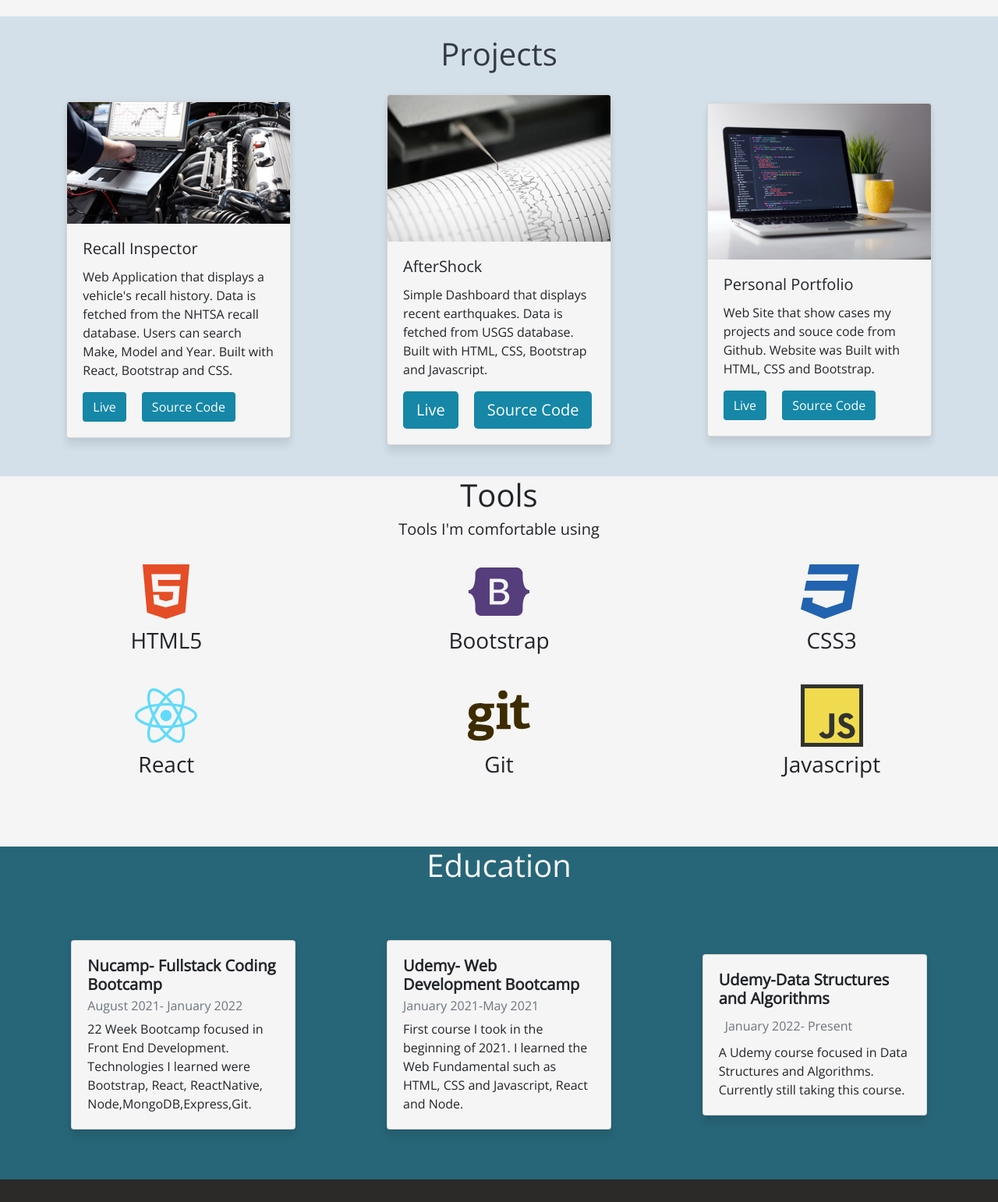
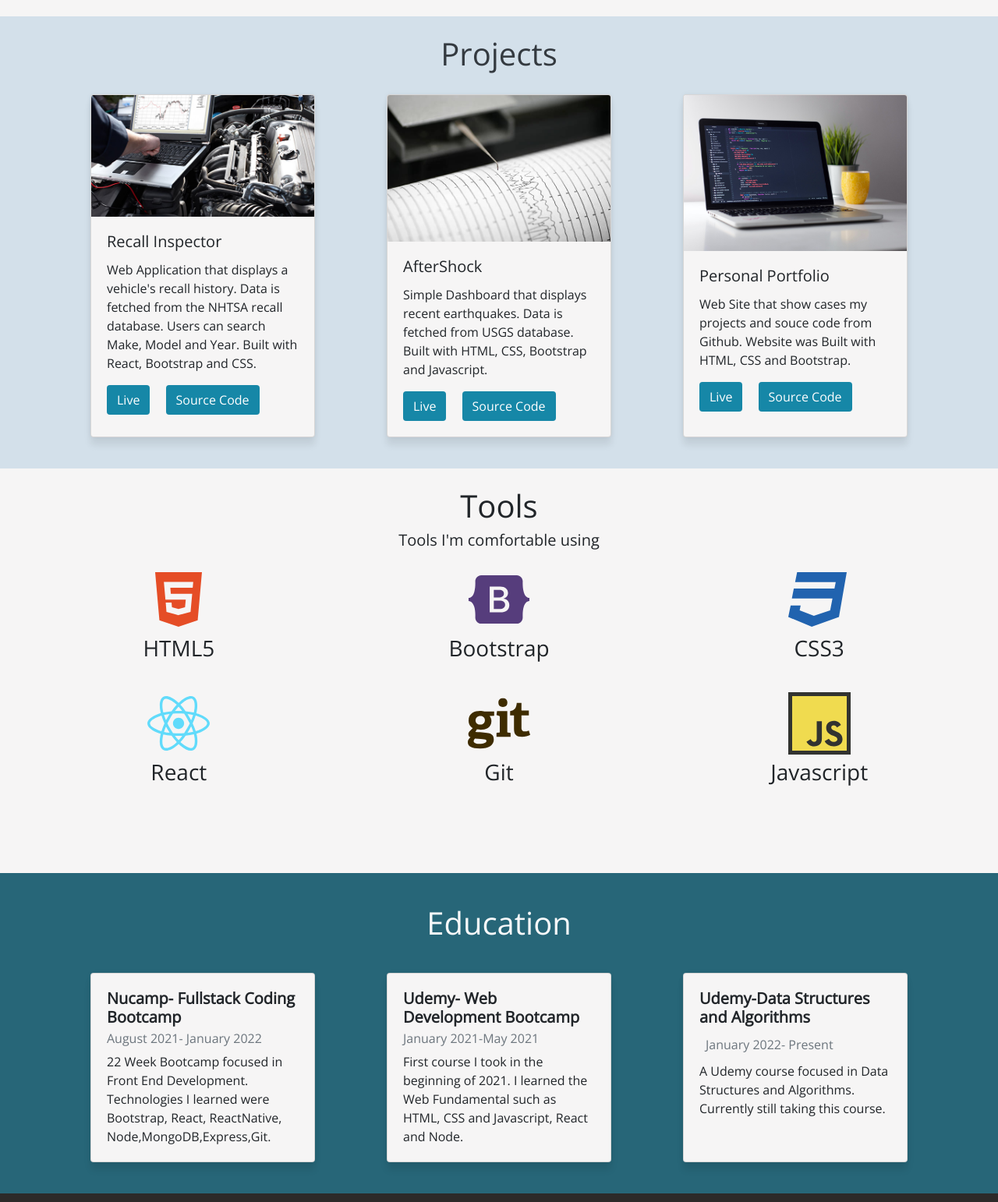
Before and after one commit to jrosales6213/Personal-Website, a plain HTML site: page index.html in a window 1280 px wide. Shown: the part 1245-2787 px from the top of the page at 78% size. Drawn offline with nearby package versions, Linux system fonts and the light colour scheme.

Commit message:
refactor responsive containers

```diff
--- a/index.html
+++ b/index.html
@@ -55,7 +55,7 @@
 <!--- ABOUT ME -->
 
 <div id="about-me" class="aboutme p-4">
-	<div class="d-flex welcome container-fluid justify-content-center pb-1">
+	<div class="d-flex container-fluid justify-content-center pb-1">
 		<div class="row text-center">
 			<div class="col">
 				<h1 class="text-dark">About Me</h1>
@@ -63,7 +63,7 @@
 		</div>
 	</div>
 
-<div class=" container-fluid welcome">
+<div class=" container-fluid">
 	<div class="row">
 		<div class="col-md-6 d-flex justify-content-center profile-img-cont">
 			<img class="profile-img" src="./public/profile-pic.jpg">
@@ -89,10 +89,10 @@
 		</div>
 	</div>
 </div>
-<div class="container-fluid welcome">
-	<div class="row align-items-center">
-		<div class="col-md-4 justify-content-center d-flex">
-			<div class="card align-items-center" style="width: 18rem;">
+<div class="container">
+	<div class="row">
+		<div class="col-sm justify-content-center d-flex">
+			<div class="card align-items-center h-100" style="width: 18rem;">
 				<img class="card-img-top" src="./public/computer.jpg" alt="Card" >
 				<div class="card-body">
 				  <h5 class="card-title">Recall Inspector</h5>
@@ -102,19 +102,19 @@
 				</div>
 			  </div>
 		</div>
-		<div class="col-md-4 justify-content-center d-flex">
-			<div class="card align-items-center" style="width: 18rem;">
+		<div class="col-sm justify-content-center d-flex">
+			<div class="card align-items-center h-100" style="width: 18rem;">
 				<img class="card-img-top" src="./public/scale.jpg" alt="Card">
 				<div class="card-body">
 				  <h5 class="card-title">AfterShock</h5>
 				  <p class="card-text">Simple Dashboard that displays recent earthquakes. Data is fetched from USGS database. Built with HTML, CSS, Bootstrap and Javascript. </p>
-				  <a target="_blank" class="btn btn-lg btn-live mr-3" href="https://zen-easley-925419.netlify.app/">Live</a>
-				  <a target="_blank" class="btn btn-lg btn-code" href="https://github.com/jrosales6213/earthquaketracker">Source Code</a>
+				  <a target="_blank" class="btn  btn-live mr-3" href="https://zen-easley-925419.netlify.app/">Live</a>
+				  <a target="_blank" class="btn  btn-code" href="https://github.com/jrosales6213/earthquaketracker">Source Code</a>
 				</div>
 			  </div>
 		</div>
-		<div class="col-md-4 justify-content-center d-flex">
-			<div class="card align-items-center" style="width: 18rem;">
+		<div class="col-sm justify-content-center d-flex">
+			<div class="card align-items-center h-100" style="width: 18rem;">
 				<img class="card-img-top" src="./public/clement.jpg" alt="Card" height="200px">
 				<div class="card-body">
 				  <h5 class="card-title">Personal Portfolio</h5>
@@ -130,11 +130,11 @@
 
 <!-- TOOLS -->
 
-<div id="tools" class="tools">
-	<div class="d-flex welcome container-fluid justify-content-center pb-1">
+<div id="tools" class="tools p-4">
+	<div class="d-flex welcome container-fluid justify-content-center">
 		<div class="row text-center">
 			<div class="col">
-				<h1>Tools</h1>
+				<h1 class="">Tools</h1>
 				<p class="h5">Tools I'm comfortable using</p>
 			</div>
 		</div>
@@ -171,18 +171,18 @@
 
 <!-- EXPERIENCE -->
 
- <div id="education" class="experience">
-	<div class="d-flex welcome container-fluid justify-content-center ">
-		<div class="row text-center">
-			<div class="col">
-				<h1 class="text-light">Education</h1>
+ <div id="education" class="experience p-4">
+	<div class="container ">
+		<div class="row">
+			<div class="col-sm">
+				<h1 class="text-light text-center">Education</h1>
 			</div>
 		</div>
 	</div>
-	<div class="container-fluid welcome p-5">
-		<div class="row align-items-center">
-			<div class="col-md-4 justify-content-center d-flex">
-				<div class="card" style="width: 18rem;">
+	<div class="container">
+		<div class="row">
+			<div class="col-sm d-flex justify-content-center">
+				<div class="card h-100" style="width: 18rem;">
 					<div class="card-body">
 					  <h5 class="card-title font-weight-bold">Nucamp- Fullstack Coding Bootcamp</h5>
 					  <h6 class="card-subtitle mb-2 text-muted">August 2021- January 2022</h6>
@@ -190,8 +190,8 @@
 					</div>
 				  </div>
 			</div>
-			<div class="col-md-4 justify-content-center d-flex">
-				<div class="card" style="width: 18rem;">
+			<div class="col-sm d-flex justify-content-center">
+				<div class="card h-100" style="width: 18rem;">
 					<div class="card-body">
 					  <h5 class="card-title font-weight-bold">Udemy- Web Development Bootcamp</h5>
 					  <h6 class="card-subtitle mb-2 text-muted">January 2021-May 2021</h6>
@@ -199,8 +199,8 @@
 					</div>
 				  </div>
 			</div>
-			<div class="col-md-4 justify-content-center d-flex">
-				<div class="card" style="width: 18rem;">
+			<div class="col-sm d-flex justify-content-center">
+				<div class="card h-100" style="width: 18rem;">
 					<div class="card-body">
 					  <h5 class="card-title font-weight-bold">Udemy-Data Structures and Algorithms</h5>
 					  <h6 class="card-subtitle mb-1 text-muted p-2">January 2022- Present</h6>
```
